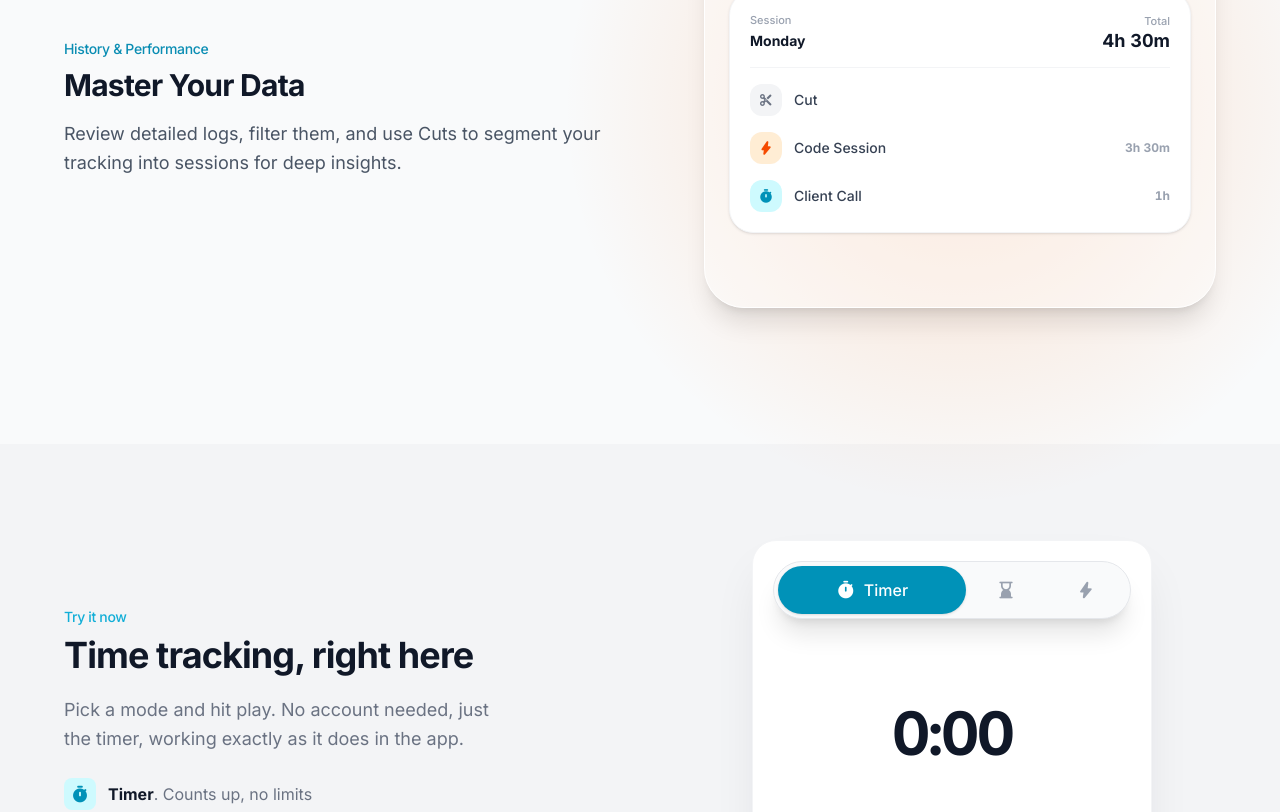
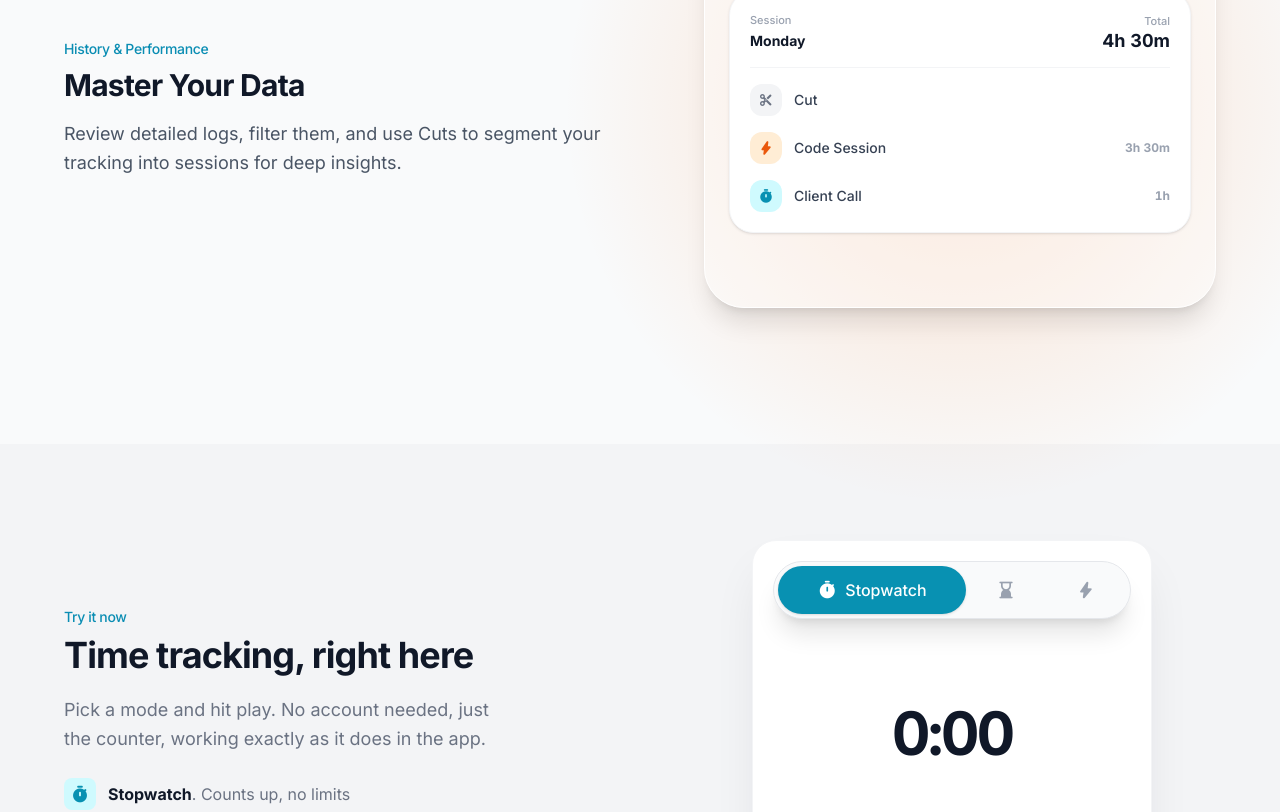
Before and after one commit to TrapShooter/SnappTracker-Website, a Next.js app: page / in a window 1280 px wide. Shown: the part 1560-2372 px from the top of the page. Built offline with nearby package versions, Linux system fonts and the light colour scheme.

Commit message:
Change name of Timer to Stopwatch. Colors updated to match App

```diff
--- a/app/globals.css
+++ b/app/globals.css
@@ -15,16 +15,64 @@
   --font-sans: var(--font-inter);
   --transition-timing-function-spring: cubic-bezier(0.34, 1.56, 0.64, 1);
   --transition-timing-function-out-smooth: cubic-bezier(0.32, 0.72, 0, 1);
-  --color-accent-50: #e0f5fe;
-  --color-accent-100: #b9e6fc;
-  --color-accent-200: #88d4fa;
-  --color-accent-300: #55c1f5;
-  --color-accent-400: #2db3ef;
-  --color-accent-500: #14a0de;
-  --color-accent-600: #11aed7;
-  --color-accent-700: #0a8db3;
-  --color-accent-800: #096884;
-  --color-accent-900: #08556d;
+  --color-accent-50: #f0faff;
+  --color-accent-100: #e0f5fe;
+  --color-accent-200: #b9eefc;
+  --color-accent-300: #7cdbfd;
+  --color-accent-400: #36c6fa;
+  --color-accent-500: #11aed7;
+  --color-accent-600: #0a8db3;
+  --color-accent-700: #0d7192;
+  --color-accent-800: #125d76;
+  --color-accent-900: #154d63;
+
+  /* Stopwatch (Standard Tailwind 3 Cyan) */
+  --color-cyan-50: #ecfeff;
+  --color-cyan-100: #cffafe;
+  --color-cyan-200: #a5f3fc;
+  --color-cyan-300: #67e8f9;
+  --color-cyan-400: #22d3ee;
+  --color-cyan-500: #06b6d4;
+  --color-cyan-600: #0891b2;
+  --color-cyan-700: #0e7490;
+  --color-cyan-800: #155e75;
+  --color-cyan-900: #164e63;
+
+  /* Countdown (Standard Tailwind 3 Purple) */
+  --color-purple-50: #faf5ff;
+  --color-purple-100: #f3e8ff;
+  --color-purple-200: #e9d5ff;
+  --color-purple-300: #d8b4fe;
+  --color-purple-400: #c084fc;
+  --color-purple-500: #a855f7;
+  --color-purple-600: #9333ea;
+  --color-purple-700: #7e22ce;
+  --color-purple-800: #6b21a8;
+  --color-purple-900: #581c87;
+
+  /* Pomodoro (Standard Tailwind 3 Orange) */
+  --color-orange-50: #fff7ed;
+  --color-orange-100: #ffedd5;
+  --color-orange-200: #fed7aa;
+  --color-orange-300: #fdba74;
+  --color-orange-400: #fb923c;
+  --color-orange-500: #f97316;
+  --color-orange-600: #ea580c;
+  --color-orange-700: #c2410c;
+  --color-orange-800: #9a3412;
+  --color-orange-900: #7c2d12;
+
+  /* Pomodoro Break (Standard Tailwind 3 Emerald) */
+  --color-emerald-50: #ecfdf5;
+  --color-emerald-100: #d1fae5;
+  --color-emerald-200: #a7f3d0;
+  --color-emerald-300: #6ee7b7;
+  --color-emerald-400: #34d399;
+  --color-emerald-500: #10b981;
+  --color-emerald-600: #059669;
+  --color-emerald-700: #047857;
+  --color-emerald-800: #065f46;
+  --color-emerald-900: #064e3b;
 }
 
 body {
--- a/components/DemoSection.tsx
+++ b/components/DemoSection.tsx
@@ -14,11 +14,11 @@ export default function DemoSection() {
               Time tracking, right here
             </h2>
             <p className="text-lg text-gray-500 dark:text-gray-400 leading-relaxed mb-6 max-w-md mx-auto lg:mx-0">
-              Pick a mode and hit play. No account needed, just the timer, working exactly as it does in the app.
+              Pick a mode and hit play. No account needed, just the counter, working exactly as it does in the app.
             </p>
             <ul className="space-y-3 text-md text-gray-500 dark:text-gray-400 mx-auto lg:mx-0">
               {[
-                { icon: "timer", title: "Timer", desc: "Counts up, no limits", bgClass: "bg-cyan-100 dark:bg-cyan-900/30", textClass: "text-cyan-600 dark:text-cyan-400" },
+                { icon: "timer", title: "Stopwatch", desc: "Counts up, no limits", bgClass: "bg-cyan-100 dark:bg-cyan-900/30", textClass: "text-cyan-600 dark:text-cyan-400" },
                 { icon: "hourglass_bottom", title: "Countdown", desc: "Set a target and wind down", bgClass: "bg-purple-100 dark:bg-purple-900/30", textClass: "text-purple-600 dark:text-purple-400" },
                 { icon: "bolt", title: "Pomodoro", desc: "Focus and break cycles", bgClass: "bg-orange-100 dark:bg-orange-900/30", textClass: "text-orange-600 dark:text-orange-400" },
               ].map(({ icon, title, desc, bgClass, textClass }) => (
--- a/components/Download.tsx
+++ b/components/Download.tsx
@@ -124,7 +124,7 @@ export default function Download() {
               Designed for <span className="text-accent-600">iPhone</span>
             </h2>
             <p className="text-lg text-gray-500 dark:text-gray-400 leading-relaxed mb-8">
-              A native iOS experience built around how you actually work. Instant timers, Cut sessions, Pomodoro mode, and beautiful widgets that live on your home screen.
+              A native iOS experience built around how you actually work. Instant tracking, Cut sessions, Pomodoro mode, and beautiful widgets that live on your home screen.
             </p>
             <Link
               href={APP_STORE_URL}
--- a/components/Features.tsx
+++ b/components/Features.tsx
@@ -13,12 +13,12 @@ const features: Feature[] = [
     icon: "content_cut",
     title: "The Cut Feature",
     description:
-      "Switch contexts instantly without losing your flow. Cut creates a session boundary and resets the visual timer. No stopping, no losing history.",
+      "Switch contexts instantly without losing your flow. Cut creates a session boundary and resets the visual tracker. No stopping, no losing history.",
     highlight: true,
   },
   {
-    icon: "timer",
-    title: "Three Timer Modes",
+    icon: "stopwatch",
+    title: "Three Tracking Modes",
     description:
       "Stopwatch for standard tracking, Countdown with auto-stop, and Pomodoro with customizable focus and break cycles.",
     highlight: false,
@@ -28,7 +28,7 @@ const features: Feature[] = [
     icon: "add_2",
     title: "Manual Entries",
     description:
-      "Forgot to start the timer? Log any past activity with a custom start and end time. Your history stays accurate.",
+      "Forgot to start the stopwatch? Log any past activity with a custom start and end time. Your history stays accurate.",
     highlight: false,
     variant: "emerald",
   },
--- a/components/Hero.tsx
+++ b/components/Hero.tsx
@@ -25,7 +25,7 @@ export default function Hero() {
         <p className="max-w-xl text-lg text-gray-500 dark:text-gray-400 leading-relaxed mb-10">
           SnappTracker&apos;s unique <strong className="text-gray-700 dark:text-gray-200">Cut</strong> feature lets you
           switch contexts instantly without losing your session flow. Clean design,
-          multiple timer modes, and powerful analytics, all in one place.
+          multiple tracking modes, and powerful analytics, all in one place.
         </p>
 
         {/* CTAs */}
--- a/components/Pricing.tsx
+++ b/components/Pricing.tsx
@@ -5,7 +5,7 @@ const APP_STORE_URL = "#"; // TODO: replace with real App Store link
 
 const freeFeatures = [
   "Unlimited trackers & groups",
-  "All three timer modes",
+  "All three tracking modes",
   "Manual time entries",
   "Cut session feature",
   "Offline support",
--- a/components/Screenshots.tsx
+++ b/components/Screenshots.tsx
@@ -35,8 +35,8 @@ export default function Screenshots() {
         ) : (
           /* Placeholder UI mockups, replace with real screenshots */
           <div className="flex gap-6 justify-center flex-wrap">
-            <MockScreen title="Timer" color="#11aed7">
-              <MockTimerContent />
+            <MockScreen title="Tracker" color="#11aed7">
+              <MockTrackerContent />
             </MockScreen>
             <MockScreen title="History" color="#6366f1">
               <MockHistoryContent />
@@ -82,7 +82,7 @@ function MockScreen({
   );
 }
 
-function MockTimerContent() {
+function MockTrackerContent() {
   return (
     <div className="flex flex-col items-center gap-4 pt-4">
       <div className="text-3xl font-mono font-bold text-gray-900">00:23:47</div>
--- a/components/Walkthrough.tsx
+++ b/components/Walkthrough.tsx
@@ -22,10 +22,10 @@ const BoxedIcon = ({ icon, variant, size = 20 }: { icon: string, variant: string
 };
 
 const TYPE_CONFIGS = {
-  timer: { label: 'Timer', icon: 'timer', bgClass: 'bg-cyan-100 dark:bg-cyan-900/30', textClass: 'text-cyan-600 dark:text-cyan-400', activeBgClass: 'bg-cyan-600' },
+  stopwatch: { label: 'Stopwatch', icon: 'timer', bgClass: 'bg-cyan-100 dark:bg-cyan-900/30', textClass: 'text-cyan-600 dark:text-cyan-400', activeBgClass: 'bg-cyan-600' },
   countdown: { label: 'Countdown', icon: 'hourglass_bottom', bgClass: 'bg-purple-100 dark:bg-purple-900/30', textClass: 'text-purple-600 dark:text-purple-400', activeBgClass: 'bg-purple-600' },
   pomodoro: { label: 'Pomodoro', icon: 'bolt', bgClass: 'bg-orange-100 dark:bg-orange-900/30', textClass: 'text-orange-600 dark:text-orange-400', activeBgClass: 'bg-orange-600' },
-  manual: { label: 'Manual', icon: 'add', bgClass: 'bg-emerald-100 dark:bg-emerald-900/30', textClass: 'text-emerald-600 dark:text-emerald-400', activeBgClass: 'bg-emerald-600' },
+  manual: { label: 'Manual', icon: 'add_2', bgClass: 'bg-emerald-100 dark:bg-emerald-900/30', textClass: 'text-emerald-600 dark:text-emerald-400', activeBgClass: 'bg-emerald-600' },
   cut: { label: 'Cut', icon: 'content_cut', bgClass: 'bg-gray-100 dark:bg-gray-800', textClass: 'text-gray-500 dark:text-gray-400', activeBgClass: 'bg-gray-600' }
 };
 
@@ -105,12 +105,12 @@ const SegmentedControl = ({ value, options }: { value: string, options: any[] })
 // --- Preview Components (Mirror of VisualOnboardingView_OLD) ---
 
 const ModesPreview = () => {
-  const [mode, setMode] = useState<'timer' | 'countdown' | 'pomodoro'>('timer');
+  const [mode, setMode] = useState<'stopwatch' | 'countdown' | 'pomodoro'>('stopwatch');
 
   useEffect(() => {
     const interval = setInterval(() => {
       setMode(prev => {
-        const next = prev === 'timer' ? 'countdown' : prev === 'countdown' ? 'pomodoro' : 'timer';
+        const next = prev === 'stopwatch' ? 'countdown' : prev === 'countdown' ? 'pomodoro' : 'stopwatch';
         return next;
       });
     }, 1500);
@@ -118,7 +118,7 @@ const ModesPreview = () => {
   }, []);
 
   const options = [
-    { value: 'timer', label: 'Timer', icon: <Icon name="timer" size={20} />, activeBgClassName: 'bg-cyan-600' },
+    { value: 'stopwatch', label: 'Stopwatch', icon: <Icon name="timer" size={20} />, activeBgClassName: 'bg-cyan-600' },
     { value: 'countdown', label: 'Countdown', icon: <Icon name="hourglass_bottom" size={20} />, activeBgClassName: 'bg-purple-600' },
     { value: 'pomodoro', label: 'Pomodoro', icon: <Icon name="bolt" size={20} />, activeBgClassName: 'bg-orange-600' },
   ];
@@ -130,7 +130,7 @@ const ModesPreview = () => {
         key={mode}
         className="absolute top-1/2 left-1/2 -translate-x-1/2 -translate-y-1/2 w-[500px] h-[500px] opacity-20 animate-in fade-in duration-700 fill-mode-both pointer-events-none"
         style={{
-          background: `radial-gradient(circle, ${mode === 'timer' ? '#3b82f6' : mode === 'countdown' ? '#a855f7' : '#f97316'} 0%, transparent 70%)`
+          background: `radial-gradient(circle, ${mode === 'stopwatch' ? '#3b82f6' : mode === 'countdown' ? '#a855f7' : '#f97316'} 0%, transparent 70%)`
         }}
       />
 
@@ -198,7 +198,7 @@ const HistoryPreview = () => {
       total: '3h 15m',
       date: 'Today',
       entries: [
-        { name: 'Design Review', type: 'timer', time: '40m' },
+        { name: 'Design Review', type: 'stopwatch', time: '40m' },
         { name: 'Short Break', type: 'countdown', time: '15m' },
         { name: 'Morning Focus', type: 'pomodoro', time: '2h 20m' },
       ]
@@ -208,7 +208,7 @@ const HistoryPreview = () => {
       date: 'Yesterday',
       entries: [
         { name: 'Cut', type: 'cut', time: '' },
-        { name: 'Evening Walk', type: 'timer', time: '1h 15m' },
+        { name: 'Evening Walk', type: 'stopwatch', time: '1h 15m' },
         { name: 'Reading', type: 'manual', time: '1h 30m' },
         { name: 'Research', type: 'countdown', time: '2h 45m' },
       ]
@@ -219,7 +219,7 @@ const HistoryPreview = () => {
       entries: [
         { name: 'Cut', type: 'cut', time: '' },
         { name: 'Code Session', type: 'pomodoro', time: '3h 30m' },
-        { name: 'Client Call', type: 'timer', time: '1h' },
+        { name: 'Client Call', type: 'stopwatch', time: '1h' },
       ]
     }
   ];
@@ -275,9 +275,9 @@ const HistoryPreview = () => {
 
 const walkthroughSteps = [
   {
-    subtitle: "Versatile Timer Modes",
+    subtitle: "Versatile Tracking Modes",
     title: "Track Your Way",
-    description: "Switch between Timer, Countdown, and Pomodoro modes to match your workflow exactly how you need it.",
+    description: "Switch between Stopwatch, Countdown, and Pomodoro modes to match your workflow exactly how you need it.",
     Preview: ModesPreview,
     reverse: false
   },
--- a/components/demo/DemoControls.tsx
+++ b/components/demo/DemoControls.tsx
@@ -34,7 +34,7 @@ export default function DemoControls({
             bg-red-500 hover:bg-red-600 shadow-lg shadow-red-500/40
             ${hasActiveTimer ? "opacity-100 scale-100" : "opacity-0 scale-50 pointer-events-none"}`}
           style={{ transform: `translateX(${stopOffset}px)` }}
-          aria-label="Stop timer"
+          aria-label="Stop tracking"
         >
           <div className="flex items-center justify-center w-full h-full">
             <Icon name="stop" size={28} />
@@ -50,7 +50,7 @@ export default function DemoControls({
               : "bg-cyan-600 hover:bg-cyan-700 text-white shadow-cyan-500/50"
             }`}
           style={{ transform: `translateX(${playOffset}px)` }}
-          aria-label={isRunning ? "Pause timer" : "Start timer"}
+          aria-label={isRunning ? "Pause tracking" : "Start tracking"}
         >
           {/* Pause icon */}
           <div className={`absolute inset-0 flex items-center justify-center transition-all duration-300 ${isRunning ? "opacity-100 scale-100" : "opacity-0 scale-50"}`}>
--- a/components/demo/DemoTimerDisplay.tsx
+++ b/components/demo/DemoTimerDisplay.tsx
@@ -1,6 +1,6 @@
 "use client";
 
-export type TimerMode = "timer" | "countdown" | "pomodoro";
+export type TimerMode = "stopwatch" | "countdown" | "pomodoro";
 
 export const POMODORO_FOCUS = 25 * 60;
 export const POMODORO_BREAK = 5 * 60;
@@ -48,7 +48,7 @@ export function getPomodoroPhase(elapsedSeconds: number): { label: string; remai
 }
 
 export function getDisplaySeconds(mode: TimerMode, elapsedSeconds: number, countdownDuration = 30 * 60): number {
-  if (mode === "timer") return Math.floor(elapsedSeconds);
+  if (mode === "stopwatch") return Math.floor(elapsedSeconds);
   if (mode === "countdown") return Math.ceil(countdownDuration - elapsedSeconds);
   return Math.ceil(getPomodoroPhase(elapsedSeconds).remaining);
 }
--- a/components/demo/DemoWidget.tsx
+++ b/components/demo/DemoWidget.tsx
@@ -27,8 +27,8 @@ const PRESETS = [
 
 const modeOptions: SegmentedControlOption<TimerMode>[] = [
   {
-    value: "timer",
-    label: "Timer",
+    value: "stopwatch",
+    label: "Stopwatch",
     icon: <Icon name="timer" size={20} />,
     activeBgClassName: "bg-cyan-600",
     activeTextClassName: "text-white",
@@ -50,7 +50,7 @@ const modeOptions: SegmentedControlOption<TimerMode>[] = [
 ];
 
 export default function DemoWidget() {
-  const [mode, setMode] = useState<TimerMode>("timer");
+  const [mode, setMode] = useState<TimerMode>("stopwatch");
   const [countdownDuration, setCountdownDuration] = useState(30 * 60);
   const [startTime, setStartTime] = useState<number | null>(null);
   const [accumulatedSeconds, setAccumulatedSeconds] = useState(0);
@@ -133,6 +133,7 @@ export default function DemoWidget() {
   };
 
   const handleModeChange = (newMode: TimerMode) => {
+    if (newMode === mode) return;
     setMode(newMode);
     setStartTime(null);
     setAccumulatedSeconds(0);
```
